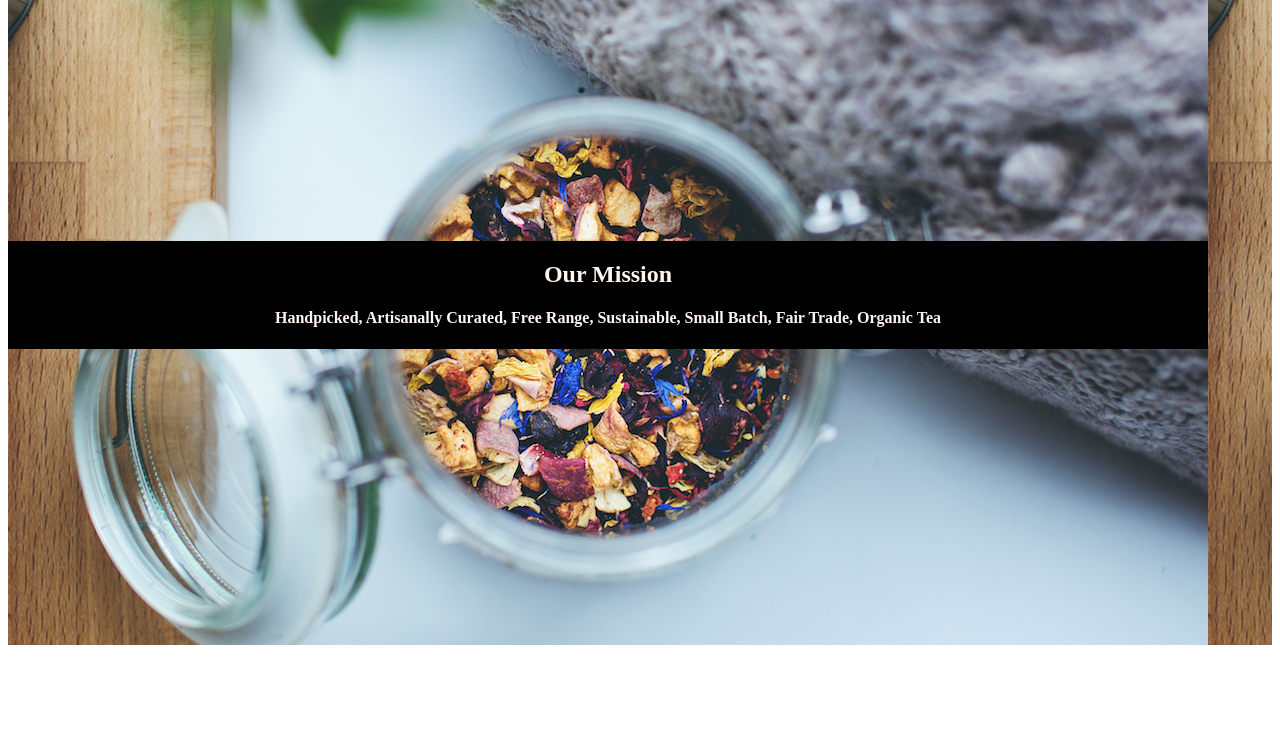
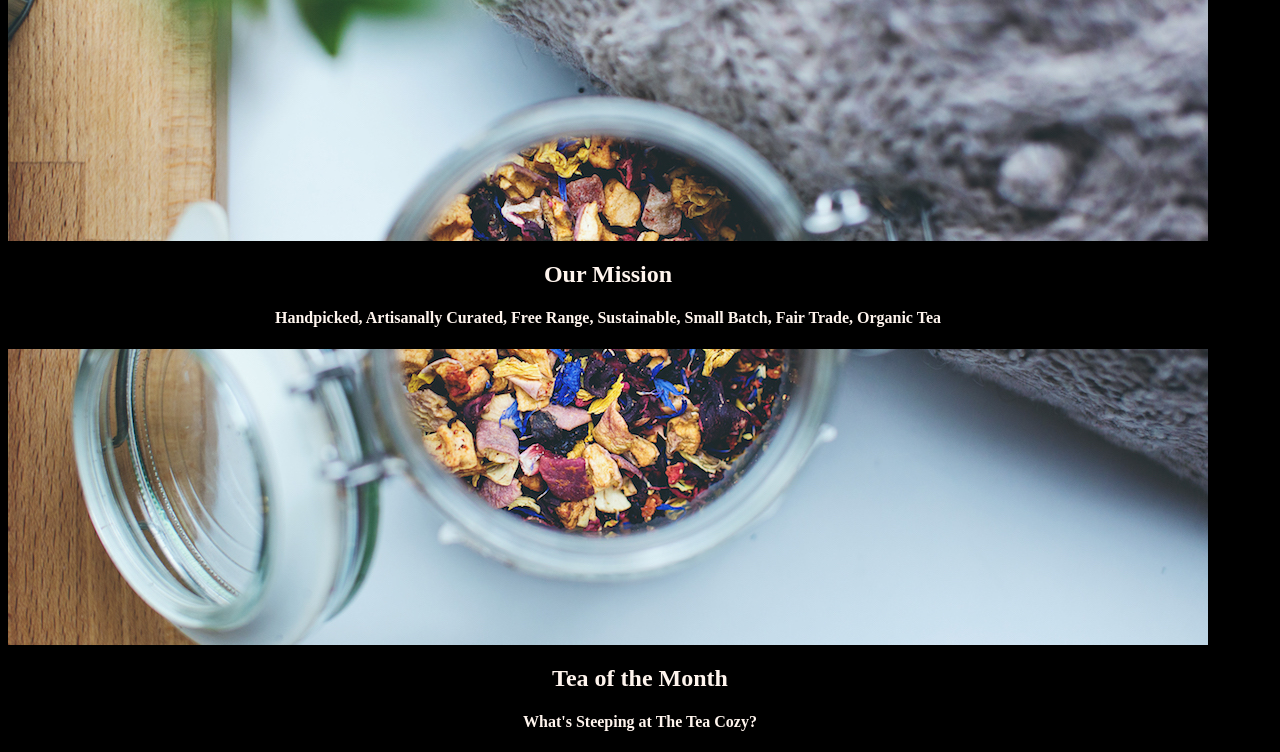
Before and after one commit to JGillin33/Tea_Cozy, a plain HTML site: page index.html in a window 1280 px wide. Shown: the part 63-815 px from the top of the page. Drawn offline with Linux system fonts and the light colour scheme; files whose address does not match are found by name.

Commit message:
Tea of the Month text

```diff
--- a/index.html
+++ b/index.html
@@ -33,5 +33,13 @@
   </div>
 </div>
 
+<!-- Tea of the Month -->
+
+<div class="tom">
+  <h2>Tea of the Month</h2>
+       <h4>What's Steeping at The Tea Cozy?</h4>
+
+</div>
+
 
     </body>
--- a/resources/style.css
+++ b/resources/style.css
@@ -1,3 +1,9 @@
+
+body {
+  background-color: black;
+
+}
+
 
 header {
   height: 60px;
@@ -49,7 +55,7 @@ a {
   display: flex;
   justify-content: center;
   flex-direction: column;
-  width: 100%;
+  width: 1200px;
   height: 700px;
 
 }
@@ -62,3 +68,9 @@ a {
   display: inline-block;
   width: 1200px;
 }
+
+.tom {
+  color: seashell;
+  text-align: center;
+  justify-content: center;
+}
```
